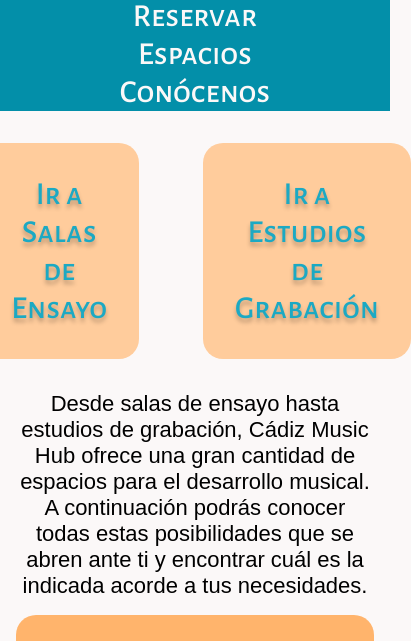
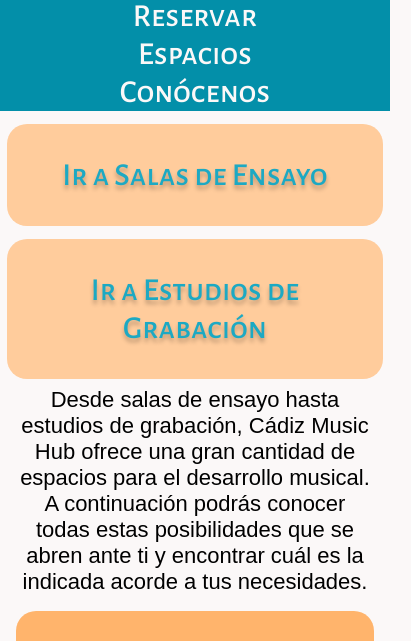
Before and after one commit to MadaoSurmanito/CadizMusicHub, a plain HTML site: page web/salas.html in a window 390 px wide. Shown: the part 143-784 px from the top of the page, 411 px wide, since content can reach past the window. Drawn offline with Linux system fonts and the light colour scheme.

Commit message:
Los enlaces de espacios se ponen en columna en moviles

```diff
--- a/estilos/salas.css
+++ b/estilos/salas.css
@@ -120,4 +120,17 @@
 		text-align: center;
 		width: 80%;
 	}
+
+	#enlaces{
+		flex-direction: column;
+	}
+
+	#enlaces .bloqueNaranja{
+		margin-top: 0.4em;
+		margin-bottom: 0.0em;
+	}
+
+	main > div > p{
+		margin-top: 0.4em;
+	}
 }
```
